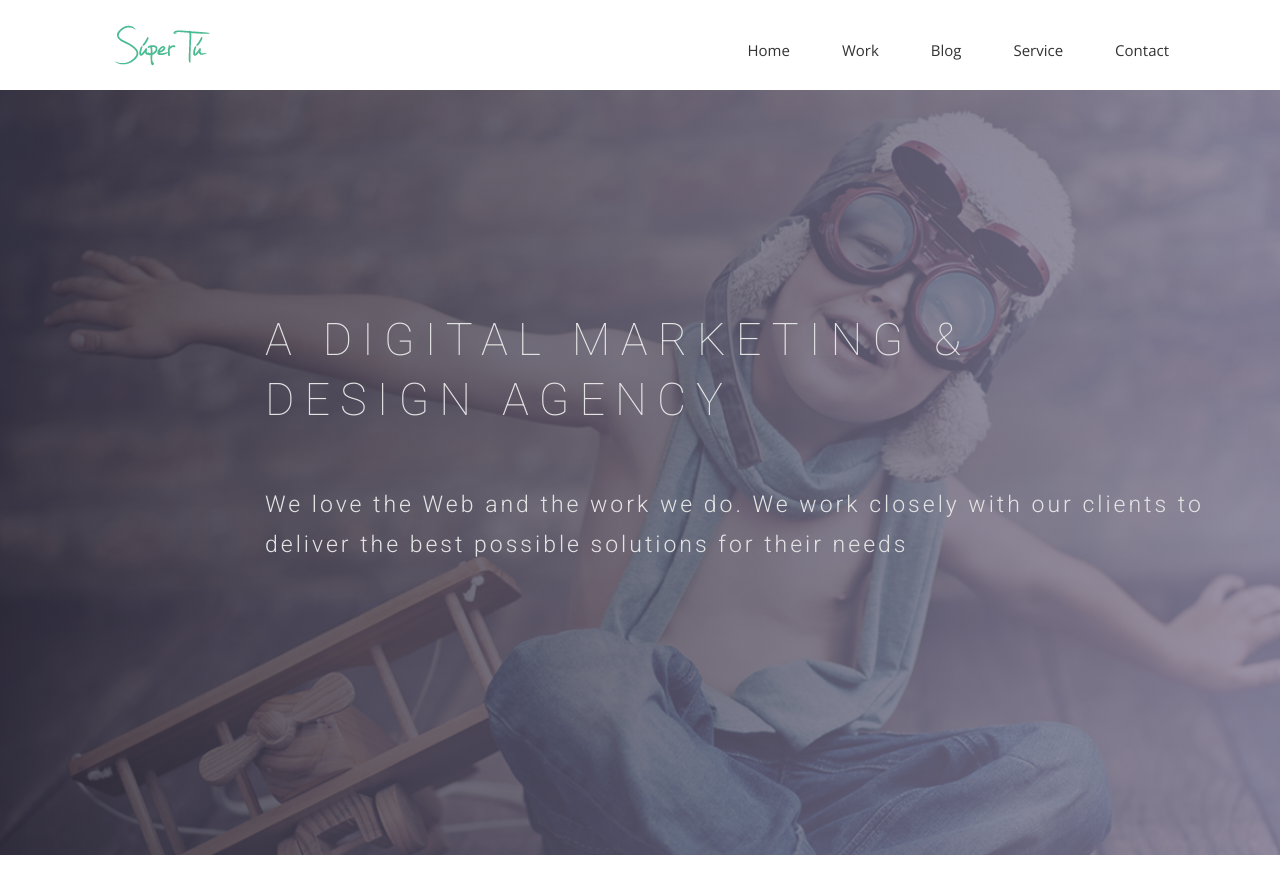
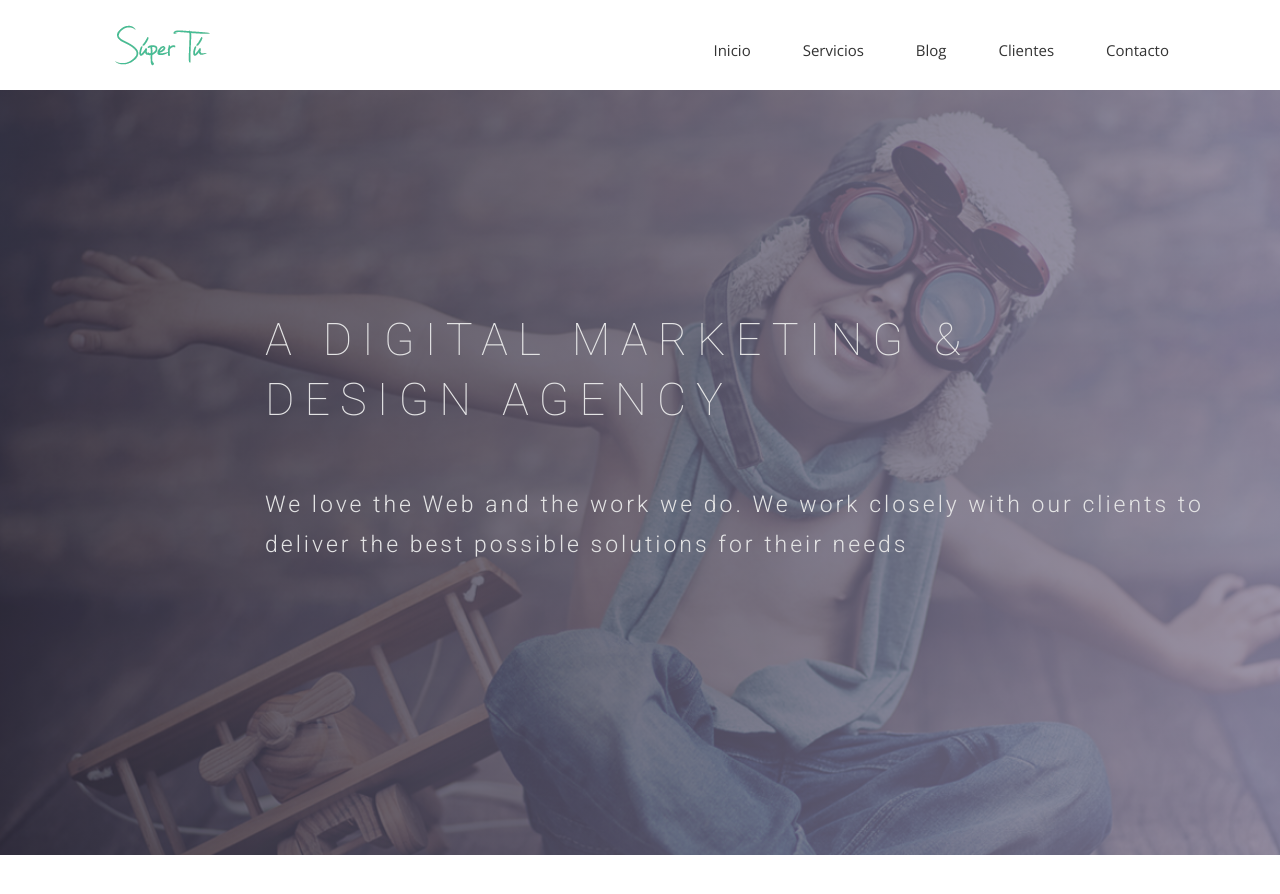
Before and after one commit to JaviCepa/SupertuWeb2020, a Jekyll site: the page built from index.html, in a window 1280 px wide and 900 px high. Shown: the top 894 px of the window. Built offline with Jekyll 4.4.1, drawn with Linux system fonts in a browser that asks for light colours; nearby versions of some CDN libraries; some web fonts are replaced.

Commit message:
Add clients collection

```diff
--- a/Gemfile
+++ b/Gemfile
@@ -1,2 +1,3 @@
 source "https://rubygems.org"
 gem 'github-pages'
+gem 'jekyll-seo-tag'
--- a/_config.yml
+++ b/_config.yml
@@ -28,6 +28,9 @@
 # Google analytics
 # ga_tracking_id: "UA-XXXX-1"
 
+collections:
+  - clients
+
 # Category descriptions (for archive pages)
 descriptions:
   - cat: jekyll
@@ -35,3 +38,6 @@
 
   - cat: dummy
     desc: "Just some placeholder posts, lorem ipsum and the rest."
+
+plugins:
+  - jekyll-seo-tag
--- a/_includes/head.html
+++ b/_includes/head.html
@@ -27,3 +27,4 @@
 
 
 <script src="{{ site.baseurl }}/js/main.js"></script>
+{% seo %}
--- a/_includes/header.html
+++ b/_includes/header.html
@@ -21,11 +21,11 @@
             <!-- Collect the nav links, forms, and other content for toggling -->
             <div class="collapse navbar-collapse" id="bs-example-navbar-collapse-1">
               <ul class="nav navbar-nav navbar-right">
-                <li><a href="{{ site.baseurl }}/">Home</a></li>
-                <li><a href="{{ site.baseurl }}/work">Work</a></li>
+                <li><a href="{{ site.baseurl }}/">Inicio</a></li>
+                <li><a href="{{ site.baseurl }}/work">Servicios</a></li>
                 <li><a href="{{ site.baseurl }}/blog">Blog</a></li>
-                <li><a href="#">Service</a></li>
-                <li><a href="{{ site.baseurl }}/contact">Contact</a></li>
+                <li><a href="{{ site.baseurl }}/clients">Clientes</a></li>
+                <li><a href="{{ site.baseurl }}/contact">Contacto</a></li>
               </ul>
             </div><!-- /.navbar-collapse -->
           </div><!-- /.container-fluid -->
```
